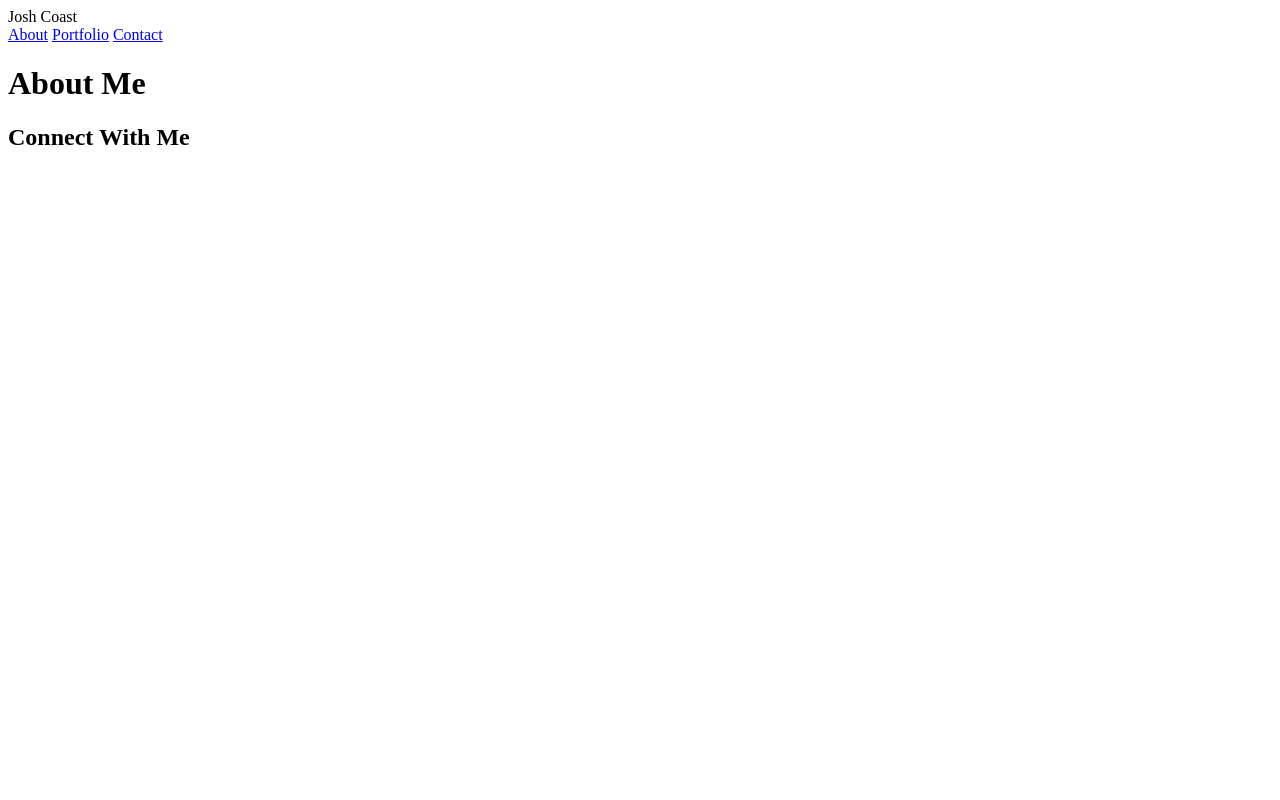
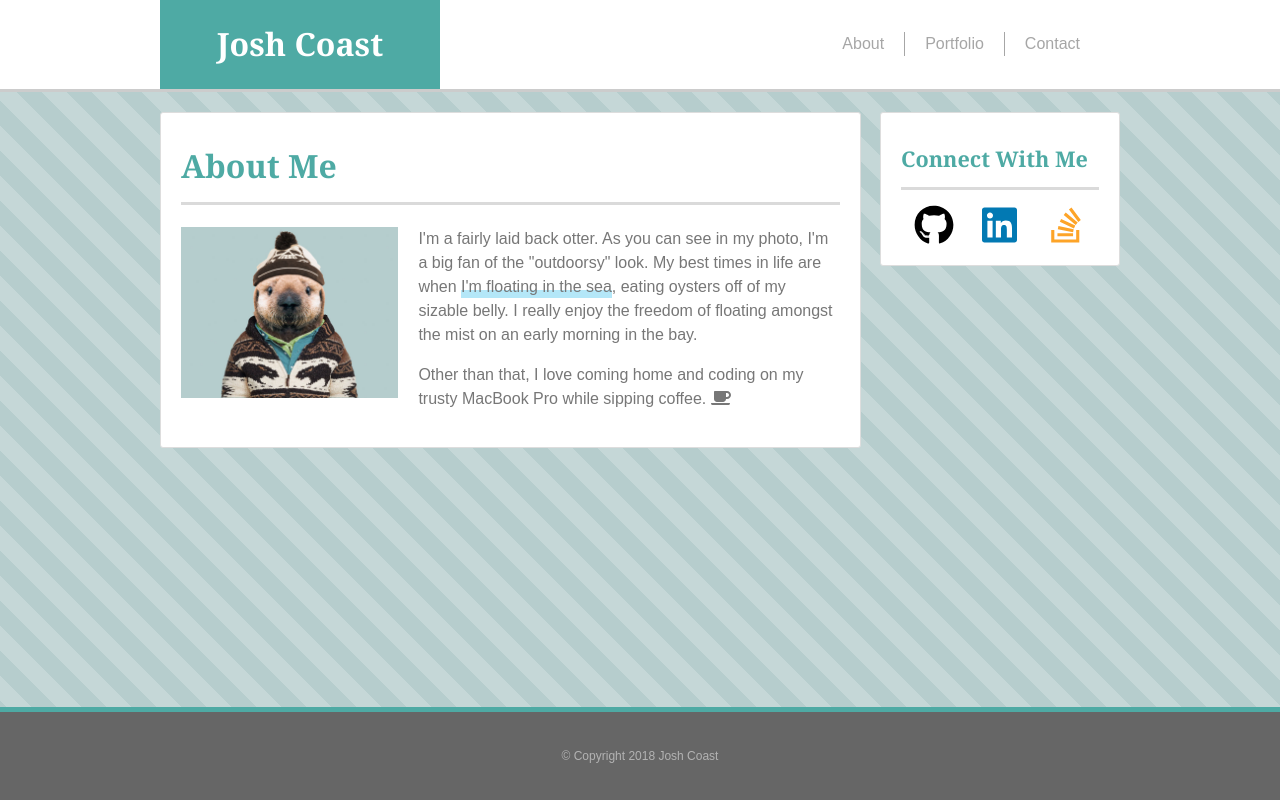
Before and after one commit to joshcoast/01-html-git-css, a plain HTML site: page index.html in a window 1280 px wide. Drawn offline with Linux system fonts and the light colour scheme.

Commit message:
Themeing for about me page

```diff
--- a/index.html
+++ b/index.html
@@ -1,26 +1,69 @@
 <!DOCTYPE html>
 <html>
+
 <head>
 	<meta charset="utf-8" />
 	<meta http-equiv="X-UA-Compatible" content="IE=edge">
 	<title>Page Title</title>
 	<meta name="viewport" content="width=device-width, initial-scale=1">
+	<link rel="stylesheet" type="text/css" media="screen" href="./styles/normalize.css" />
 	<link rel="stylesheet" type="text/css" media="screen" href="./styles/main.css" />
 </head>
+
 <body>
 	<header>
-		<div class="branding">Josh Coast</div>
+		<div class="container">
+			<div class="branding">
+				<h1>Josh Coast</h1>
+			</div>
 			<nav>
 				<a href="#" class="about">About</a>
 				<a href="#" class="portfolio">Portfolio</a>
 				<a href="#" class="contact">Contact</a>
 			</nav>
+		</div>
 	</header>
+	<div class="container content-container">
 		<main>
 			<h1>About Me</h1>
+			<img src="./images/bio-image.jpg" alt="Josh Coast">
+			<p>I'm a fairly laid back otter. As you can see in my photo, I'm a big fan of the "outdoorsy" look. My best times in life
+				are when
+				<a href="https://media.fromthegrapevine.com/assets/images/2015/8/Sea-otter-eating-clams.jpg.824x0_q71.jpg">I'm floating in the sea</a>, eating oysters off of my sizable belly. I really enjoy the freedom of floating amongst the
+				mist on an early morning in the bay.</p>
+			<p>Other than that, I love coming home and coding on my trusty MacBook Pro while sipping coffee.
+				<i class="fas fa-coffee"></i>
+			</p>
 		</main>
 		<aside>
+			<div class="aside-inner">
 				<h1>Connect With Me</h1>
+				<ul class="contact-list">
+					<li>
+						<a href="https://github.com/joshcoast/" class="github">
+							<i class="fab fa-github" title="GitHub"></i>
+						</a>
+					</li>
+					<li>
+						<a href="https://www.linkedin.com/in/joshcoast/" class="linkedin">
+							<i class="fab fa-linkedin" title="Linkedin"></i>
+						</a>
+					</li>
+					<li>
+						<a href="https://stackoverflow.com/users/1628276/josh-coast?tab=profile" class="stack">
+							<i class="fab fa-stack-overflow" title="Stack Overflow"></i>
+						</a>
+					</li>
+				</ul>
+			</div>
 		</aside>
+	</div>
+	<footer>
+		<div class="container">
+			<p class="legal">&copy; Copyright 2018 Josh Coast</p>
+		</div>
+	</footer>
+	<script defer src="https://use.fontawesome.com/releases/v5.0.6/js/all.js"></script>
 </body>
+
 </html>
--- a/styles/main.css
+++ b/styles/main.css
@@ -1,2 +1,253 @@
+*,
+*:before,
+*:after {
+	box-sizing: inherit;
+}
+
 body {
+	font-family: 'Arial', 'Helvetica Neue', Helvetica, sans-serif;
+	color: #777777;
+	line-height: 1.5em;
+	background: -webkit-linear-gradient(45deg, rgba(255, 255, 255, 0.2) 25%, rgba(0, 0, 0, 0) 25%, rgba(0, 0, 0, 0) 50%, rgba(255, 255, 255, 0.2) 50%, rgba(255, 255, 255, 0.2) 75%, rgba(0, 0, 0, 0) 75%, rgba(0, 0, 0, 0) 0), #B6CDCD;
+	background: -moz-linear-gradient(45deg, rgba(255, 255, 255, 0.2) 25%, rgba(0, 0, 0, 0) 25%, rgba(0, 0, 0, 0) 50%, rgba(255, 255, 255, 0.2) 50%, rgba(255, 255, 255, 0.2) 75%, rgba(0, 0, 0, 0) 75%, rgba(0, 0, 0, 0) 0), #B6CDCD;
+	background: linear-gradient(45deg, rgba(255, 255, 255, 0.2) 25%, rgba(0, 0, 0, 0) 25%, rgba(0, 0, 0, 0) 50%, rgba(255, 255, 255, 0.2) 50%, rgba(255, 255, 255, 0.2) 75%, rgba(0, 0, 0, 0) 75%, rgba(0, 0, 0, 0) 0), #B6CDCD;
+	background-position: auto auto;
+	-webkit-background-origin: padding-box;
+	background-origin: padding-box;
+	-webkit-background-clip: border-box;
+	background-clip: border-box;
+	-webkit-background-size: 50px 50px;
+	background-size: 50px 50px;
 }
+
+h1,
+h2,
+h3,
+h4,
+h5,
+h6 {
+	font-family: 'Georgia', Times, Times New Roman, serif;
+	color: #4EAAA4;
+}
+
+/* -- Layout -- */
+
+.container {
+	max-width: 960px;
+	margin: 0 auto;
+}
+
+.content-container {
+	margin: 20px;
+}
+
+@media only screen and (min-width: 700px) {
+	.content-container {
+		display: grid;
+		grid-template-columns: 73% 25%;
+		grid-column-gap: 2%;
+		margin: 20px auto 110px auto;
+	}
+}
+
+/*-- Header --*/
+
+header {
+	border-bottom: 3px solid #ccc;
+	background-color: white;
+}
+
+header .container {
+	display: flex;
+	align-items: center;
+}
+
+header .branding {
+	background-color: #4EAAA4;
+	width: 240px;
+	padding: 30px 20px;
+	text-align: center;
+}
+
+header .branding h1 {
+	margin: 0;
+	color: white;
+	line-height: .9em;
+}
+
+header nav {
+	flex: 1;
+	display: flex;
+	justify-content: flex-end;
+	padding: 20px;
+}
+
+header nav a {
+	border-right: 1px solid #a6a6a6;
+	display: block;
+	padding: 0 10px;
+}
+
+header nav a:last-child {
+	border-right: none;
+}
+
+header nav a:link,
+header nav a:visited {
+	color: #a6a6a6;
+	text-decoration: none;
+	transition: all .15s cubic-bezier(.33, .66, .66, 1);
+}
+
+header nav a:hover,
+header nav a:active {
+	color: rgb(0, 230, 214);
+}
+
+img {
+	max-width: 100%
+}
+
+@media only screen and (min-width: 700px) {
+	header nav a {
+		padding: 0 20px;
+	}
+}
+
+/*-- Main --*/
+
+main {
+	background-color: white;
+	padding: 20px;
+	border: 1px solid #dddddd;
+	border-radius: 3px;
+	margin-bottom: 20px;
+}
+
+main h1,
+aside h1 {
+	border-bottom: 3px solid #dadada;
+	padding-bottom: .75em;
+}
+
+main img {
+	width: 100%;
+}
+
+main a {
+	border-bottom: 3px solid #b4e7f8;
+	box-shadow: inset 0 -5px 0 #b4e7f8;
+	text-decoration: none;
+	color: inherit;
+	transition: background .15s cubic-bezier(.33, .66, .66, 1);
+}
+
+main a:hover {
+	background: #b2e5dd;
+}
+
+@media only screen and (min-width: 700px) {
+	main {
+		margin-left: 20px;
+	}
+	main img {
+		float: left;
+		width: 33%;
+		padding: 0 20px 20px 0;
+	}
+}
+
+@media only screen and (min-width: 1000px) {
+	main {
+		margin-left: 0;
+	}
+}
+
+/*-- Aside --*/
+
+aside {
+	margin-bottom: 20px;
+}
+
+.aside-inner {
+	background-color: white;
+	padding: 20px;
+	border-radius: 3px;
+	border: 1px solid #dddddd;
+}
+
+aside h1 {
+	font-size: 1.35rem;
+}
+
+.contact-list {
+	margin: 0;
+	padding: 0;
+	list-style: none;
+	display: flex;
+}
+
+.contact-list li {
+	flex: 1;
+	text-align: center;
+}
+
+.contact-list li a {
+	display: block;
+}
+
+.contact-list .github {
+	color: black;
+}
+
+.contact-list .linkedin {
+	color: #0279B3;
+}
+
+.contact-list .stack {
+	color: #FDA428;
+}
+
+.contact-list li a {
+	font-size: 40px;
+}
+
+.contact-list a:hover {
+	color: rgb(0, 230, 214);
+	transition: all .15s cubic-bezier(.33, .66, .66, 1);
+}
+
+@media only screen and (min-width: 700px) {
+	aside {
+		margin-right: 20px;
+	}
+}
+
+@media only screen and (min-width: 1000px) {
+	aside {
+		margin-right: 0;
+	}
+}
+
+/*-- Footer --*/
+
+footer {
+	background: #666666;
+	border-top: 5px solid #4EAAA4;
+	text-align: center;
+}
+
+footer .legal {
+	padding: 2rem;
+	color: rgba( 255, 255, 255, .5);
+	font-size: .75em;
+	margin: 0;
+}
+
+@media only screen and (min-width: 700px) {
+	footer {
+		position: fixed;
+		bottom: 0;
+		width: 100%;
+	}
+}
```
Also changed, not shown: images/bio-image.jpg (added), images/starbucks-logo.svg (added), styles/normalize.css (added). Lines whose indentation alone changed are shown as unchanged.
